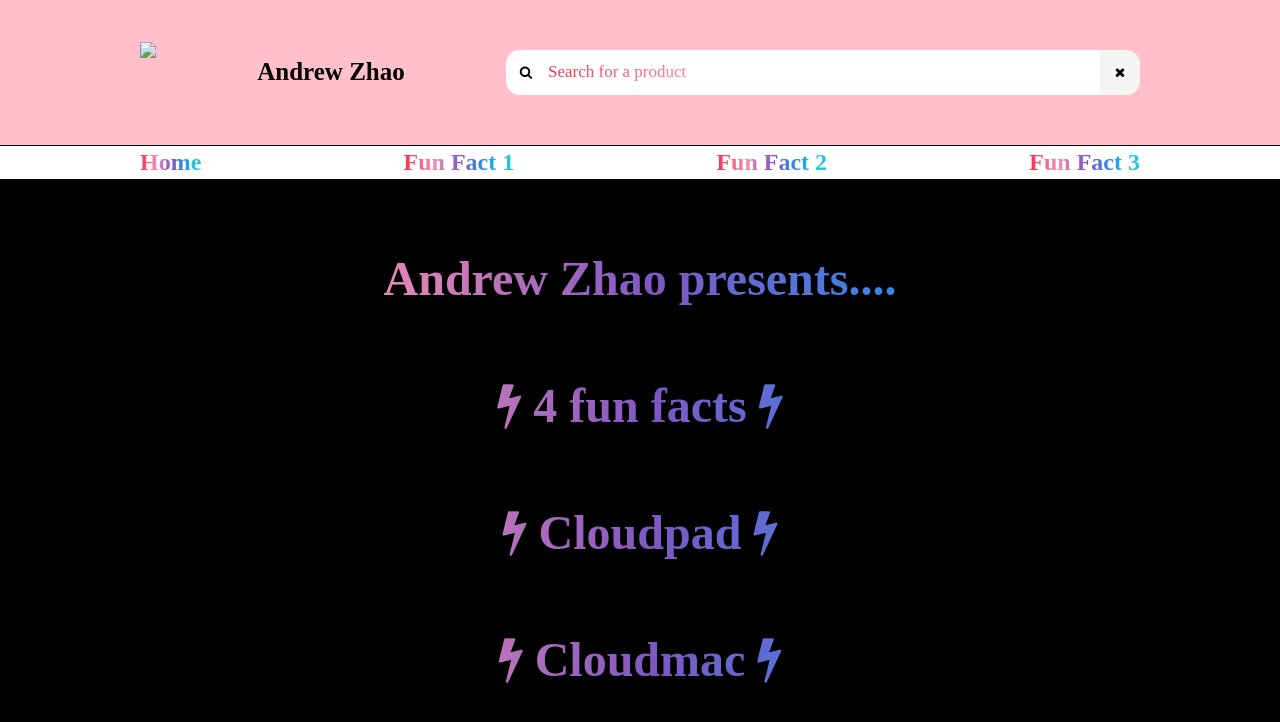
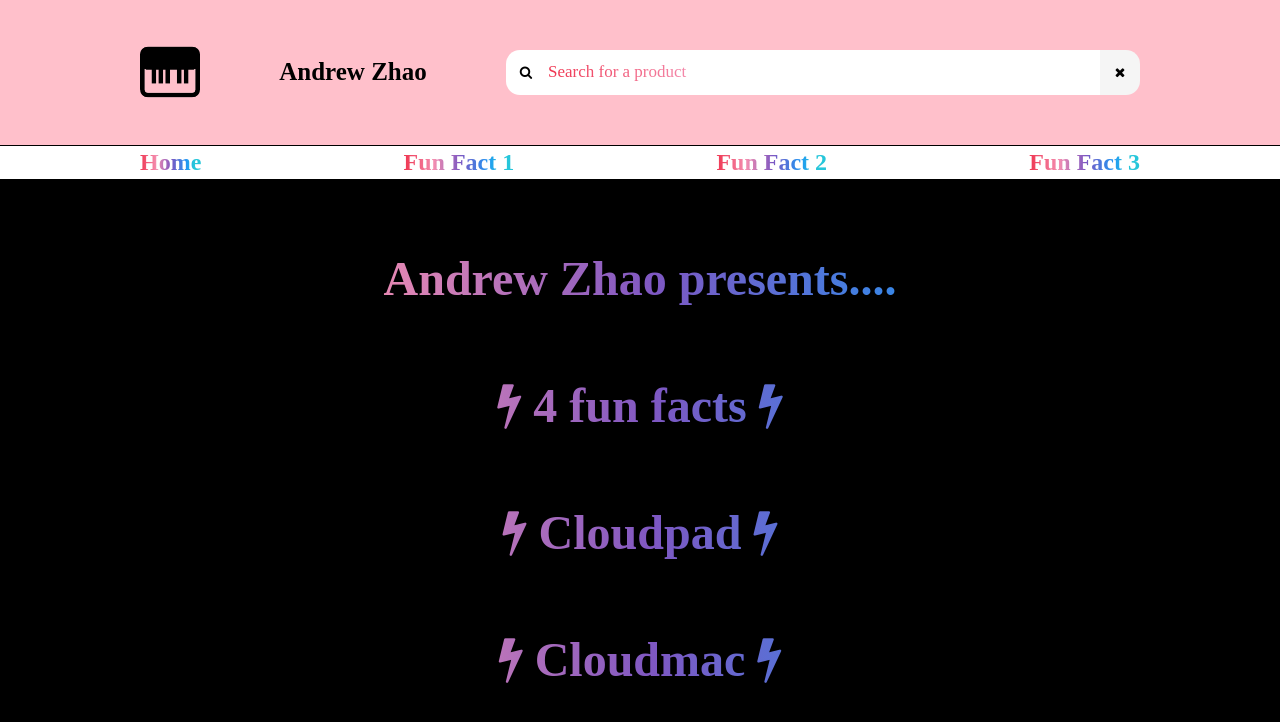
Before and after one commit to Anonymous8239/Andrew-Zhao, a plain HTML site: page index.html in a window 1280 px wide. Drawn offline with Linux system fonts and the light colour scheme; a web font is replaced by a local one.

Commit message:
Update index.html

```diff
--- a/index.html
+++ b/index.html
@@ -9,7 +9,7 @@
   <link rel="stylesheet" href="https://fonts.cdnfonts.com/css/chopin-script"/>
   <title>Cloud</title>
   <link href="style.css" rel="stylesheet" type="text/css" />
-  <link rel="icon" href="Favicons"/>
+  <link rel="icon" href="image-removebg-preview (4).png"/>
   <link rel="stylesheet" href="https://cdnjs.cloudflare.com/ajax/libs/font-awesome/4.7.0/css/font-awesome.min.css">
    <link rel="stylesheet" href="https://fonts.googleapis.com/css?family=Yesteryear">
 </head>
@@ -20,7 +20,7 @@
         	            	        	            	<div class="naver">
 			<div class="nav">
         <a href="index.html">
-  <img draggable="false" src="Favicon">
+  <img draggable="false" src="image-removebg-preview (4).png">
           </a>
 				<h4>Andrew Zhao</h4>
        <div class="topnav">
```
